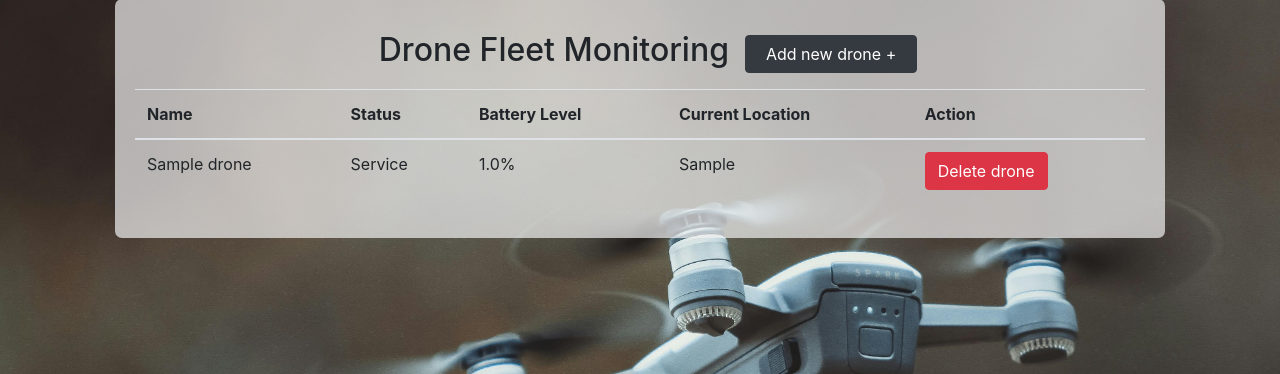
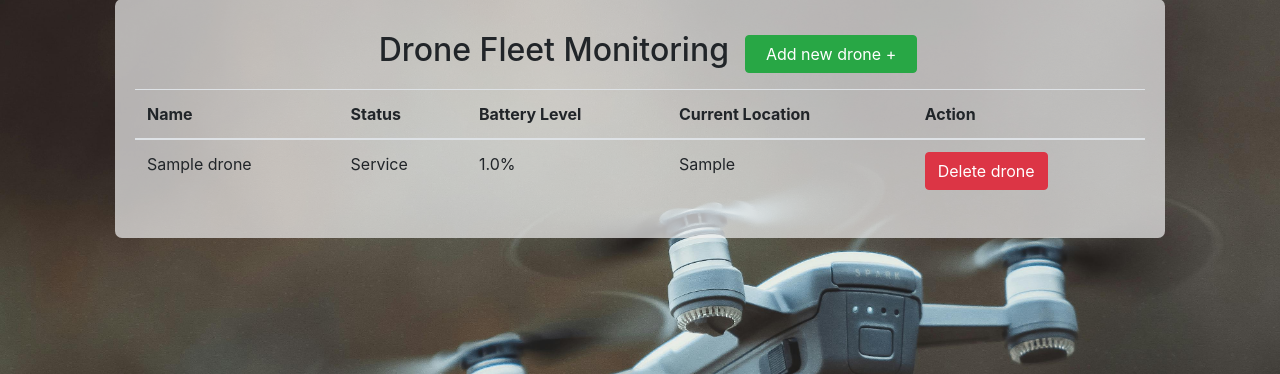
Before and after one commit to marcho4917/DronesManager, a Django app: page /drone-list/ in a window 1280 px wide. Shown: the part 46-420 px from the top of the page. Run offline with Django 5.2, Linux system fonts and the light colour scheme; a user stored in the database is signed in; tables that the repository leaves empty hold one stand-in row (values such as "Sample post"); some libraries are stand-ins or nearby versions.

Commit message:
Changed the color of submit button

```diff
--- a/drones_manager/drones/templates/drones/drone_list.html
+++ b/drones_manager/drones/templates/drones/drone_list.html
@@ -5,7 +5,7 @@
         <h2>Drone Fleet Monitoring</h2>
         <form action="{% url 'add_drone' %}">
             {% csrf_token %}
-            <button type="submit" class="btn btn-dark w-100 mt-3 mb-3 ml-3">Add new drone +</button>
+            <button type="submit" class="btn btn-success w-100 mt-3 mb-3 ml-3">Add new drone +</button>
         </form>
         <table class="table">
             <thead>
```
